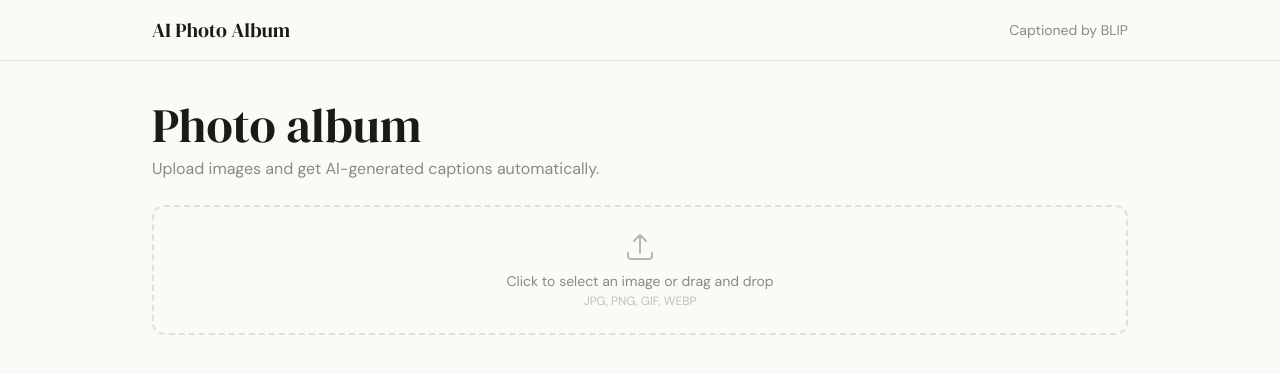
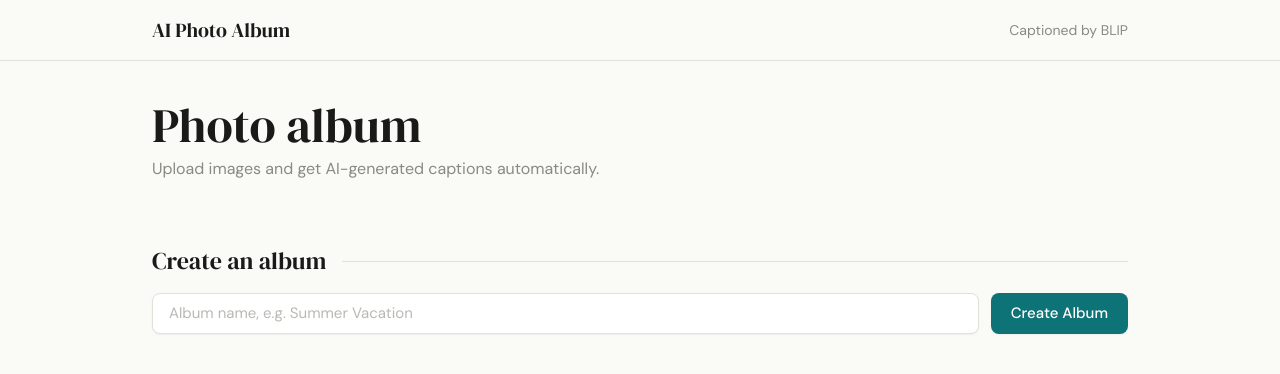
Before and after one commit to pannlnwza/ai-photo-album, a Flask app: page / in a window 1280 px wide. Shown: the top 374 px of the page. Run offline with Flask 3, Linux system fonts and the light colour scheme; data that the repository does not hold is empty; some libraries are stand-ins or nearby versions.

Commit message:
feat: add album

```diff
--- a/app.py
+++ b/app.py
@@ -37,12 +37,12 @@ def load_gallery():
     if os.path.exists(GALLERY_FILE):
         with open(GALLERY_FILE, 'r') as f:
             return json.load(f)
-    return []
+    return {'albums': []}
 
 
-def save_gallery(gallery):
+def save_gallery(data):
     with open(GALLERY_FILE, 'w') as f:
-        json.dump(gallery, f)
+        json.dump(data, f)
 
 
 def load_model():
@@ -102,8 +102,46 @@ def index():
     return render_template('index.html')
 
 
-@app.route('/upload', methods=['POST'])
-def upload_file():
+@app.route('/albums', methods=['GET'])
+def get_albums():
+    data = load_gallery()
+    return jsonify(data['albums'])
+
+
+@app.route('/albums', methods=['POST'])
+def create_album():
+    body = request.get_json()
+    name = body.get('name', '').strip()
+    if not name:
+        return jsonify({'error': 'Album name is required'}), 400
+
+    data = load_gallery()
+    album = {
+        'id': uuid.uuid4().hex[:8],
+        'name': name,
+        'created_at': datetime.now().strftime('%Y-%m-%d %H:%M'),
+        'images': [],
+    }
+    data['albums'].insert(0, album)
+    save_gallery(data)
+    return jsonify(album)
+
+
+@app.route('/albums/<string:album_id>', methods=['DELETE'])
+def delete_album(album_id):
+    data = load_gallery()
+    data['albums'] = [a for a in data['albums'] if a['id'] != album_id]
+    save_gallery(data)
+    return jsonify({'success': True})
+
+
+@app.route('/albums/<string:album_id>/upload', methods=['POST'])
+def upload_file(album_id):
+    data = load_gallery()
+    album = next((a for a in data['albums'] if a['id'] == album_id), None)
+    if not album:
+        return jsonify({'error': 'Album not found'}), 404
+
     if 'file' not in request.files:
         return jsonify({'error': 'No file selected'}), 400
 
@@ -122,7 +160,6 @@ def upload_file():
 
             os.remove(filepath)
 
-            # Save to gallery
             entry = {
                 'id': uuid.uuid4().hex[:8],
                 'filename': file.filename,
@@ -130,9 +167,8 @@ def upload_file():
                 'image': image_base64,
                 'uploaded_at': datetime.now().strftime('%Y-%m-%d %H:%M'),
             }
-            gallery = load_gallery()
-            gallery.insert(0, entry)
-            save_gallery(gallery)
+            album['images'].insert(0, entry)
+            save_gallery(data)
 
             return jsonify({'success': True, **entry})
         except Exception as e:
@@ -142,16 +178,15 @@ def upload_file():
     return jsonify({'error': 'Invalid file type. Please upload an image file.'}), 400
 
 
-@app.route('/gallery')
-def get_gallery():
-    return jsonify(load_gallery())
+@app.route('/albums/<string:album_id>/images/<string:image_id>', methods=['DELETE'])
+def delete_image(album_id, image_id):
+    data = load_gallery()
+    album = next((a for a in data['albums'] if a['id'] == album_id), None)
+    if not album:
+        return jsonify({'error': 'Album not found'}), 404
 
-
-@app.route('/gallery/<string:image_id>', methods=['DELETE'])
-def delete_image(image_id):
-    gallery = load_gallery()
-    gallery = [img for img in gallery if img['id'] != image_id]
-    save_gallery(gallery)
+    album['images'] = [img for img in album['images'] if img['id'] != image_id]
+    save_gallery(data)
     return jsonify({'success': True})
 
 
--- a/templates/index.html
+++ b/templates/index.html
@@ -42,44 +42,37 @@
 
     <main class="mx-auto max-w-5xl px-6 py-10 space-y-16">
 
-        <!-- Header + Upload -->
+        <!-- Header -->
         <header>
             <h1 class="font-display text-4xl text-ink md:text-5xl">Photo album</h1>
             <p class="mt-2 text-ink-muted">Upload images and get AI-generated captions automatically.</p>
-
-            <form id="upload-form" class="mt-6">
-                <label id="upload-area" class="block border-2 border-dashed border-border rounded-xl p-6 text-center cursor-pointer hover:border-teal/40 hover:bg-teal-light/20 transition-all">
-                    <svg class="w-8 h-8 text-ink-muted/60 mx-auto mb-2" fill="none" stroke="currentColor" viewBox="0 0 24 24">
-                        <path stroke-linecap="round" stroke-linejoin="round" stroke-width="1.5" d="M3 16.5v2.25A2.25 2.25 0 005.25 21h13.5A2.25 2.25 0 0021 18.75V16.5m-13.5-9L12 3m0 0l4.5 4.5M12 3v13.5" />
-                    </svg>
-                    <p id="upload-label" class="text-sm text-ink-muted">Click to select an image or drag and drop</p>
-                    <p class="text-xs text-ink-muted/50 mt-0.5">JPG, PNG, GIF, WEBP</p>
-                    <input type="file" id="file-input" accept="image/*" class="hidden">
-                </label>
-            </form>
-
-            <!-- Loading -->
-            <div id="loading" class="hidden mt-4">
-                <div class="flex items-center gap-3 rounded-lg border border-border bg-white px-5 py-3">
-                    <div class="h-4 w-4 animate-spin rounded-full border-2 border-teal border-t-transparent"></div>
-                    <span class="text-sm text-ink-muted">Generating caption... this may take a moment.</span>
-                </div>
-            </div>
-
-            <!-- Error -->
-            <div id="error" class="hidden mt-4 rounded-lg border border-error/20 bg-error-bg px-5 py-3 text-sm text-error"></div>
         </header>
 
-        <!-- Gallery -->
-        <section id="gallery-section" class="hidden space-y-6">
+        <!-- Create Album -->
+        <section class="space-y-4">
             <div class="flex items-center gap-4">
-                <h2 class="font-display text-2xl text-ink">Gallery</h2>
-                <span id="photo-count" class="text-sm text-ink-muted"></span>
+                <h2 class="font-display text-2xl text-ink">Create an album</h2>
                 <div class="h-px flex-1 bg-border"></div>
             </div>
+            <form id="create-album-form" class="flex flex-col gap-3 sm:flex-row">
+                <input
+                    type="text"
+                    id="album-name"
+                    placeholder="Album name, e.g. Summer Vacation"
+                    required
+                    class="flex-1 rounded-lg border border-border bg-white px-4 py-2 text-[15px] text-ink placeholder-ink-muted/60 shadow-sm outline-none transition-all focus:border-teal"
+                >
+                <button
+                    type="submit"
+                    class="rounded-lg bg-teal px-5 py-2 text-[15px] font-medium text-white shadow-sm transition-all hover:bg-teal-dark hover:cursor-pointer hover:shadow-md active:scale-[0.98]"
+                >
+                    Create Album
+                </button>
+            </form>
+        </section>
 
-            <div id="gallery-grid" class="grid grid-cols-2 gap-4 sm:grid-cols-3 md:grid-cols-4"></div>
-        </section>
+        <!-- Albums -->
+        <section id="albums-section" class="hidden space-y-8"></section>
 
     </main>
 
@@ -100,110 +93,145 @@
     </div>
 
     <script>
-        const fileInput = document.getElementById('file-input');
-        const uploadArea = document.getElementById('upload-area');
-        const uploadLabel = document.getElementById('upload-label');
-        const loadingEl = document.getElementById('loading');
-        const errorEl = document.getElementById('error');
-        const gallerySection = document.getElementById('gallery-section');
-        const galleryGrid = document.getElementById('gallery-grid');
-        const photoCount = document.getElementById('photo-count');
+        const albumsSection = document.getElementById('albums-section');
         const modal = document.getElementById('modal');
 
-        // Drag and drop
-        uploadArea.addEventListener('dragover', (e) => {
+        // Create album
+        document.getElementById('create-album-form').addEventListener('submit', (e) => {
             e.preventDefault();
-            uploadArea.classList.add('border-teal/40', 'bg-teal-light/20');
+            const input = document.getElementById('album-name');
+            const name = input.value.trim();
+            if (!name) return;
+
+            fetch('/albums', {
+                method: 'POST',
+                headers: { 'Content-Type': 'application/json' },
+                body: JSON.stringify({ name }),
+            })
+            .then(res => res.json())
+            .then(() => {
+                input.value = '';
+                loadAlbums();
             });
-        uploadArea.addEventListener('dragleave', () => {
-            uploadArea.classList.remove('border-teal/40', 'bg-teal-light/20');
-        });
-        uploadArea.addEventListener('drop', (e) => {
-            e.preventDefault();
-            uploadArea.classList.remove('border-teal/40', 'bg-teal-light/20');
-            if (e.dataTransfer.files.length > 0) handleFile(e.dataTransfer.files[0]);
         });
 
-        fileInput.addEventListener('change', () => {
-            if (fileInput.files.length > 0) handleFile(fileInput.files[0]);
-        });
-
-        function handleFile(file) {
-            if (!file.type.startsWith('image/')) {
-                showError('Please select an image file.');
-                return;
-            }
-            if (file.size > 16 * 1024 * 1024) {
-                showError('File size must be less than 16MB.');
+        function loadAlbums() {
+            fetch('/albums')
+                .then(res => res.json())
+                .then(albums => {
+                    if (albums.length === 0) {
+                        albumsSection.classList.add('hidden');
                         return;
                     }
 
-            uploadLabel.textContent = file.name;
-            errorEl.classList.add('hidden');
-            loadingEl.classList.remove('hidden');
+                    albumsSection.classList.remove('hidden');
+                    albumsSection.innerHTML = albums.map(album => `
+                        <div class="space-y-4">
+                            <!-- Album header -->
+                            <div class="flex items-center gap-4">
+                                <h2 class="font-display text-2xl text-ink">${esc(album.name)}</h2>
+                                <span class="text-sm text-ink-muted">${album.images.length} photo${album.images.length !== 1 ? 's' : ''}</span>
+                                <div class="h-px flex-1 bg-border"></div>
+                                <button onclick="deleteAlbum('${album.id}')" class="text-xs font-medium text-error hover:underline cursor-pointer">Delete album</button>
+                            </div>
 
-            const formData = new FormData();
-            formData.append('file', file);
+                            <!-- Upload -->
+                            <div>
+                                <form onsubmit="return false;">
+                                    <label class="block border-2 border-dashed border-border rounded-xl p-6 text-center cursor-pointer hover:border-teal/40 hover:bg-teal-light/20 transition-all">
+                                        <svg class="w-8 h-8 text-ink-muted/60 mx-auto mb-2" fill="none" stroke="currentColor" viewBox="0 0 24 24">
+                                            <path stroke-linecap="round" stroke-linejoin="round" stroke-width="1.5" d="M3 16.5v2.25A2.25 2.25 0 005.25 21h13.5A2.25 2.25 0 0021 18.75V16.5m-13.5-9L12 3m0 0l4.5 4.5M12 3v13.5" />
+                                        </svg>
+                                        <p id="label-${album.id}" class="text-sm text-ink-muted">Click to select an image or drag and drop</p>
+                                        <p class="text-xs text-ink-muted/50 mt-0.5">JPG, PNG, GIF, WEBP</p>
+                                        <input type="file" accept="image/*" class="hidden" onchange="handleUpload(this, '${album.id}')">
+                                    </label>
+                                </form>
+                                <div id="loading-${album.id}" class="hidden mt-3">
+                                    <div class="flex items-center gap-3 rounded-lg border border-border bg-white px-5 py-3">
+                                        <div class="h-4 w-4 animate-spin rounded-full border-2 border-teal border-t-transparent"></div>
+                                        <span class="text-sm text-ink-muted">Generating caption...</span>
+                                    </div>
+                                </div>
+                                <div id="error-${album.id}" class="hidden mt-3 rounded-lg border border-error/20 bg-error-bg px-5 py-3 text-sm text-error"></div>
+                            </div>
 
-            fetch('/upload', { method: 'POST', body: formData })
-                .then(res => res.json())
-                .then(data => {
-                    loadingEl.classList.add('hidden');
-                    if (data.success) {
-                        uploadLabel.textContent = 'Click to select an image or drag and drop';
-                        fileInput.value = '';
-                        loadGallery();
-                    } else {
-                        showError(data.error || 'Failed to process image.');
-                    }
-                })
-                .catch(() => {
-                    loadingEl.classList.add('hidden');
-                    showError('Network error. Please try again.');
-                });
-        }
-
-        function showError(msg) {
-            errorEl.textContent = msg;
-            errorEl.classList.remove('hidden');
-        }
-
-        function loadGallery() {
-            fetch('/gallery')
-                .then(res => res.json())
-                .then(images => {
-                    if (images.length === 0) {
-                        gallerySection.classList.add('hidden');
-                        return;
-                    }
-
-                    gallerySection.classList.remove('hidden');
-                    photoCount.textContent = images.length + ' photo' + (images.length !== 1 ? 's' : '');
-
-                    galleryGrid.innerHTML = images.map(img => `
-                        <div class="group cursor-pointer" onclick="openModal('${img.image}', '${escape(img.caption)}', '${escape(img.filename)}')">
+                            <!-- Images -->
+                            ${album.images.length > 0 ? `
+                                <div class="grid grid-cols-2 gap-4 sm:grid-cols-3 md:grid-cols-4">
+                                    ${album.images.map(img => `
+                                        <div class="group cursor-pointer" onclick="openModal('${img.image}', '${esc(img.caption)}', '${esc(img.filename)}')">
                                             <div class="relative overflow-hidden rounded-lg border border-border bg-white shadow-sm transition-shadow hover:shadow-md">
-                                <img src="${img.image}" alt="${escape(img.caption)}" class="aspect-square w-full object-cover" loading="lazy">
-                                <button onclick="event.stopPropagation(); deleteImage('${img.id}')"
+                                                <img src="${img.image}" alt="${esc(img.caption)}" class="aspect-square w-full object-cover" loading="lazy">
+                                                <button onclick="event.stopPropagation(); deleteImage('${album.id}', '${img.id}')"
                                                     class="absolute top-2 right-2 opacity-0 group-hover:opacity-100 transition-opacity rounded-md bg-ink/30 p-1.5 text-white backdrop-blur-sm hover:bg-error/80 cursor-pointer">
                                                     <svg width="14" height="14" viewBox="0 0 24 24" fill="none" stroke="currentColor" stroke-width="2" stroke-linecap="round" stroke-linejoin="round">
                                                         <line x1="18" y1="6" x2="6" y2="18"/><line x1="6" y1="6" x2="18" y2="18"/>
                                                     </svg>
                                                 </button>
                                             </div>
-                            <p class="mt-2 text-xs leading-relaxed text-ink-muted line-clamp-2">${escape(img.caption)}</p>
+                                            <p class="mt-2 text-xs leading-relaxed text-ink-muted line-clamp-2">${esc(img.caption)}</p>
+                                        </div>
+                                    `).join('')}
+                                </div>
+                            ` : ''}
                         </div>
                     `).join('');
                 });
         }
 
-        function deleteImage(id) {
-            if (!confirm('Delete this image?')) return;
-            fetch('/gallery/' + id, { method: 'DELETE' })
-                .then(() => loadGallery());
+        function handleUpload(input, albumId) {
+            const file = input.files[0];
+            if (!file) return;
+
+            if (!file.type.startsWith('image/')) {
+                showAlbumError(albumId, 'Please select an image file.');
+                return;
             }
 
-        function escape(str) {
+            const label = document.getElementById('label-' + albumId);
+            const loading = document.getElementById('loading-' + albumId);
+            const errorEl = document.getElementById('error-' + albumId);
+
+            label.textContent = file.name;
+            loading.classList.remove('hidden');
+            errorEl.classList.add('hidden');
+
+            const formData = new FormData();
+            formData.append('file', file);
+
+            fetch('/albums/' + albumId + '/upload', { method: 'POST', body: formData })
+                .then(res => res.json())
+                .then(data => {
+                    loading.classList.add('hidden');
+                    if (data.success) {
+                        loadAlbums();
+                    } else {
+                        showAlbumError(albumId, data.error || 'Failed to process image.');
+                    }
+                })
+                .catch(() => {
+                    loading.classList.add('hidden');
+                    showAlbumError(albumId, 'Network error. Please try again.');
+                });
+        }
+
+        function showAlbumError(albumId, msg) {
+            const el = document.getElementById('error-' + albumId);
+            if (el) { el.textContent = msg; el.classList.remove('hidden'); }
+        }
+
+        function deleteAlbum(id) {
+            if (!confirm('Delete this album and all its photos?')) return;
+            fetch('/albums/' + id, { method: 'DELETE' }).then(() => loadAlbums());
+        }
+
+        function deleteImage(albumId, imageId) {
+            if (!confirm('Delete this image?')) return;
+            fetch('/albums/' + albumId + '/images/' + imageId, { method: 'DELETE' }).then(() => loadAlbums());
+        }
+
+        function esc(str) {
             const div = document.createElement('div');
             div.textContent = str;
             return div.innerHTML.replace(/'/g, "\\'").replace(/"/g, '&quot;');
@@ -212,13 +240,13 @@
         // Modal
         function openModal(src, caption, name) {
             document.getElementById('modal-img').src = src;
-            document.getElementById('modal-caption').textContent = unescape(caption);
-            document.getElementById('modal-name').textContent = unescape(name);
+            document.getElementById('modal-caption').textContent = unesc(caption);
+            document.getElementById('modal-name').textContent = unesc(name);
             modal.classList.remove('hidden');
             modal.classList.add('flex');
         }
 
-        function unescape(str) {
+        function unesc(str) {
             const div = document.createElement('div');
             div.innerHTML = str.replace(/\\'/g, "'");
             return div.textContent;
@@ -234,8 +262,8 @@
             if (e.key === 'Escape') { modal.classList.add('hidden'); modal.classList.remove('flex'); }
         });
 
-        // Load gallery on page load
-        loadGallery();
+        // Load on page load
+        loadAlbums();
     </script>
 
 </body>
```
Lines whose indentation alone changed are shown as unchanged.
